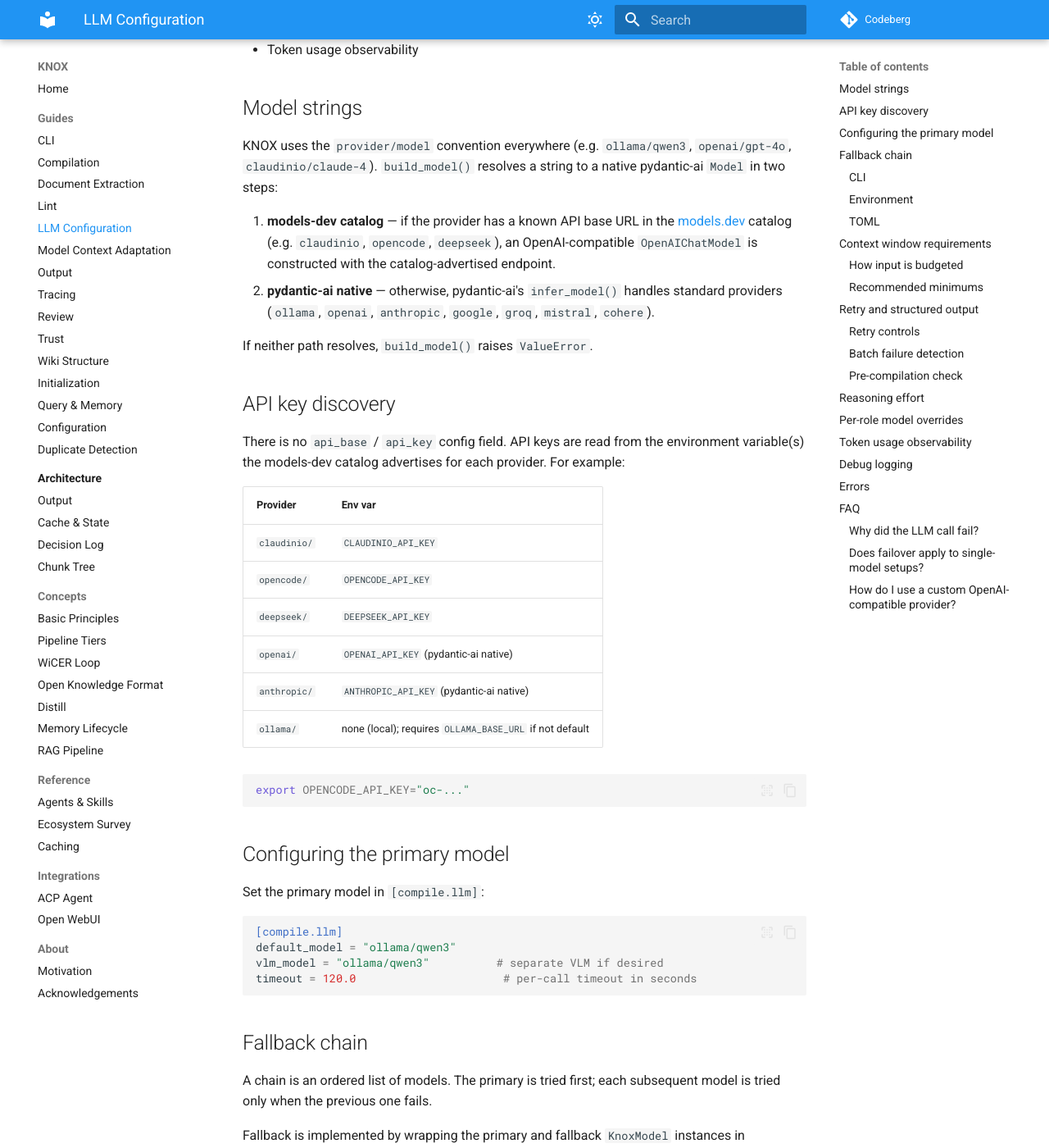
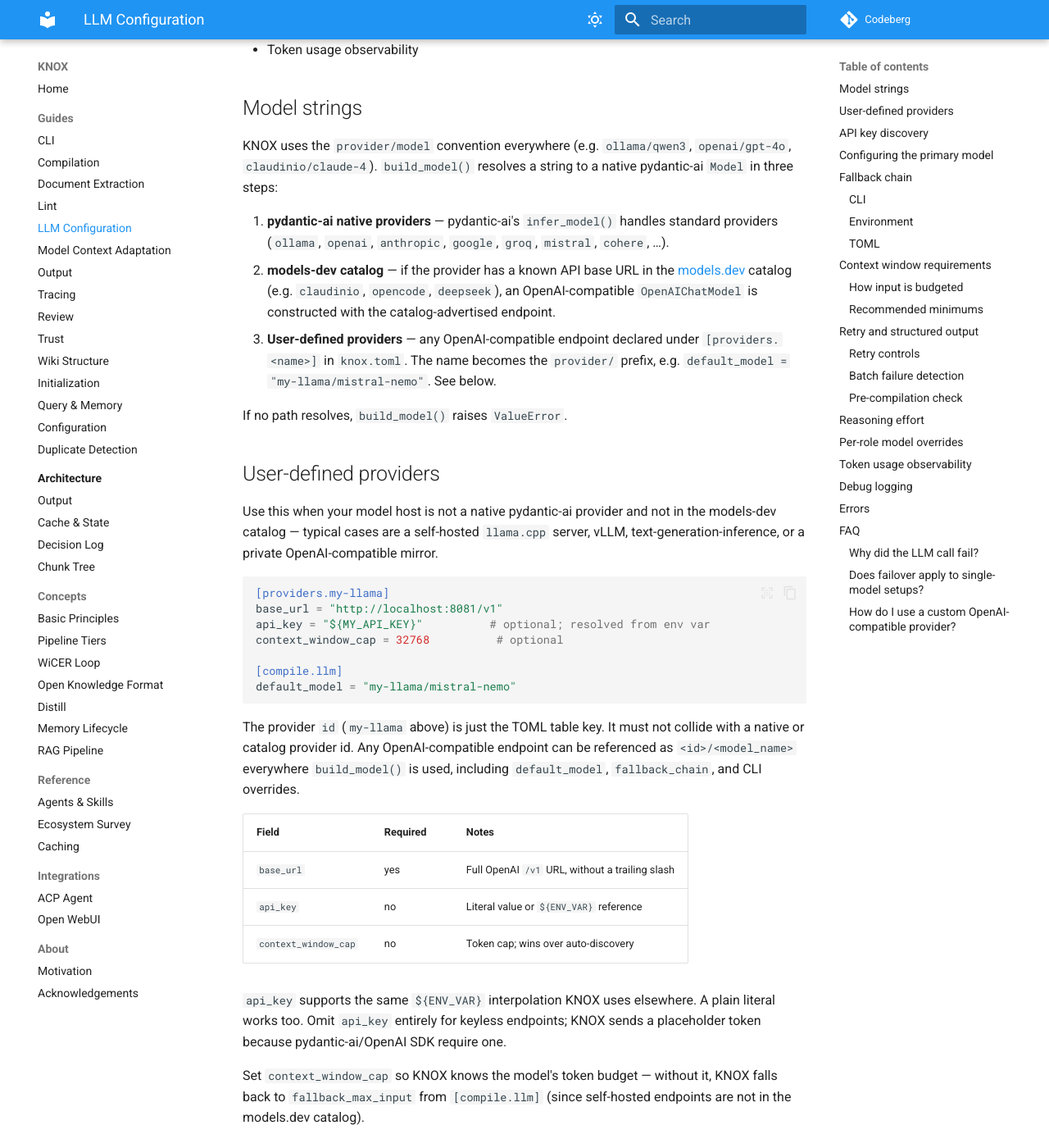
Before and after one commit to jr2804/kompend, an MkDocs documentation site: the page built from docs/guides/llm-config.md, in a window 1280 px wide and 1400 px high, scrolled down 466 px. Shown: the whole window at 82% size. Built offline with MkDocs 1.6.1 and Material for MkDocs 9.7.7, drawn with Linux system fonts in a browser that asks for light colours.

Commit message:
docs(providers): document user-defined OpenAI-compatible providers
- llm-config.md: 3-step resolution chain + new User-defined providers
  section with config table and example
- model-context.md: add tier-4 row for user-defined provider
  context_window_cap in discovery chain table
- configuration.md: add [providers.<id>] row to Configuration Reference

````diff
--- a/docs/guides/llm-config.md
+++ b/docs/guides/llm-config.md
@@ -18,17 +18,56 @@
 
 KNOX uses the `provider/model` convention everywhere (e.g.
 `ollama/qwen3`, `openai/gpt-4o`, `claudinio/claude-4`). `build_model()`
-resolves a string to a native pydantic-ai `Model` in two steps:
+resolves a string to a native pydantic-ai `Model` in three steps:
 
-1. **models-dev catalog** — if the provider has a known API base URL in
-   the [models.dev](https://models.dev) catalog (e.g. `claudinio`,
-   `opencode`, `deepseek`), an OpenAI-compatible `OpenAIChatModel` is
-   constructed with the catalog-advertised endpoint.
-2. **pydantic-ai native** — otherwise, pydantic-ai's `infer_model()`
-   handles standard providers (`ollama`, `openai`, `anthropic`,
-   `google`, `groq`, `mistral`, `cohere`).
+1. **pydantic-ai native providers** — pydantic-ai's `infer_model()` handles
+   standard providers (`ollama`, `openai`, `anthropic`, `google`, `groq`,
+   `mistral`, `cohere`, …).
+2. **models-dev catalog** — if the provider has a known API base URL in the
+   [models.dev](https://models.dev) catalog (e.g. `claudinio`, `opencode`,
+   `deepseek`), an OpenAI-compatible `OpenAIChatModel` is constructed with
+   the catalog-advertised endpoint.
+3. **User-defined providers** — any OpenAI-compatible endpoint declared under
+   `[providers.<name>]` in `knox.toml`. The name becomes the `provider/`
+   prefix, e.g. `default_model = "my-llama/mistral-nemo"`. See below.
 
-If neither path resolves, `build_model()` raises `ValueError`.
+If no path resolves, `build_model()` raises `ValueError`.
+
+## User-defined providers
+
+Use this when your model host is not a native pydantic-ai provider and not
+in the models-dev catalog — typical cases are a self-hosted `llama.cpp`
+server, vLLM, text-generation-inference, or a private OpenAI-compatible
+mirror.
+
+```toml
+[providers.my-llama]
+base_url = "http://localhost:8081/v1"
+api_key = "${MY_API_KEY}"          # optional; resolved from env var
+context_window_cap = 32768          # optional
+
+[compile.llm]
+default_model = "my-llama/mistral-nemo"
+```
+
+The provider `id` (`my-llama` above) is just the TOML table key. It must
+not collide with a native or catalog provider id. Any OpenAI-compatible
+endpoint can be referenced as `<id>/<model_name>` everywhere `build_model()`
+is used, including `default_model`, `fallback_chain`, and CLI overrides.
+
+| Field                | Required | Notes                                                |
+| -------------------- | -------- | ---------------------------------------------------- |
+| `base_url`           | yes      | Full OpenAI `/v1` URL, without a trailing slash      |
+| `api_key`            | no       | Literal value or `${ENV_VAR}` reference              |
+| `context_window_cap` | no       | Token cap; wins over auto-discovery                  |
+
+`api_key` supports the same `${ENV_VAR}` interpolation KNOX uses elsewhere.
+A plain literal works too. Omit `api_key` entirely for keyless endpoints;
+KNOX sends a placeholder token because pydantic-ai/OpenAI SDK require one.
+
+Set `context_window_cap` so KNOX knows the model's token budget — without
+it, KNOX falls back to `fallback_max_input` from `[compile.llm]` (since
+self-hosted endpoints are not in the models.dev catalog).
 
 ## API key discovery
 
````
Also changed, not shown: docs/guides/configuration.md (+1 -0 lines), docs/guides/model-context.md (+2 -1 lines).
